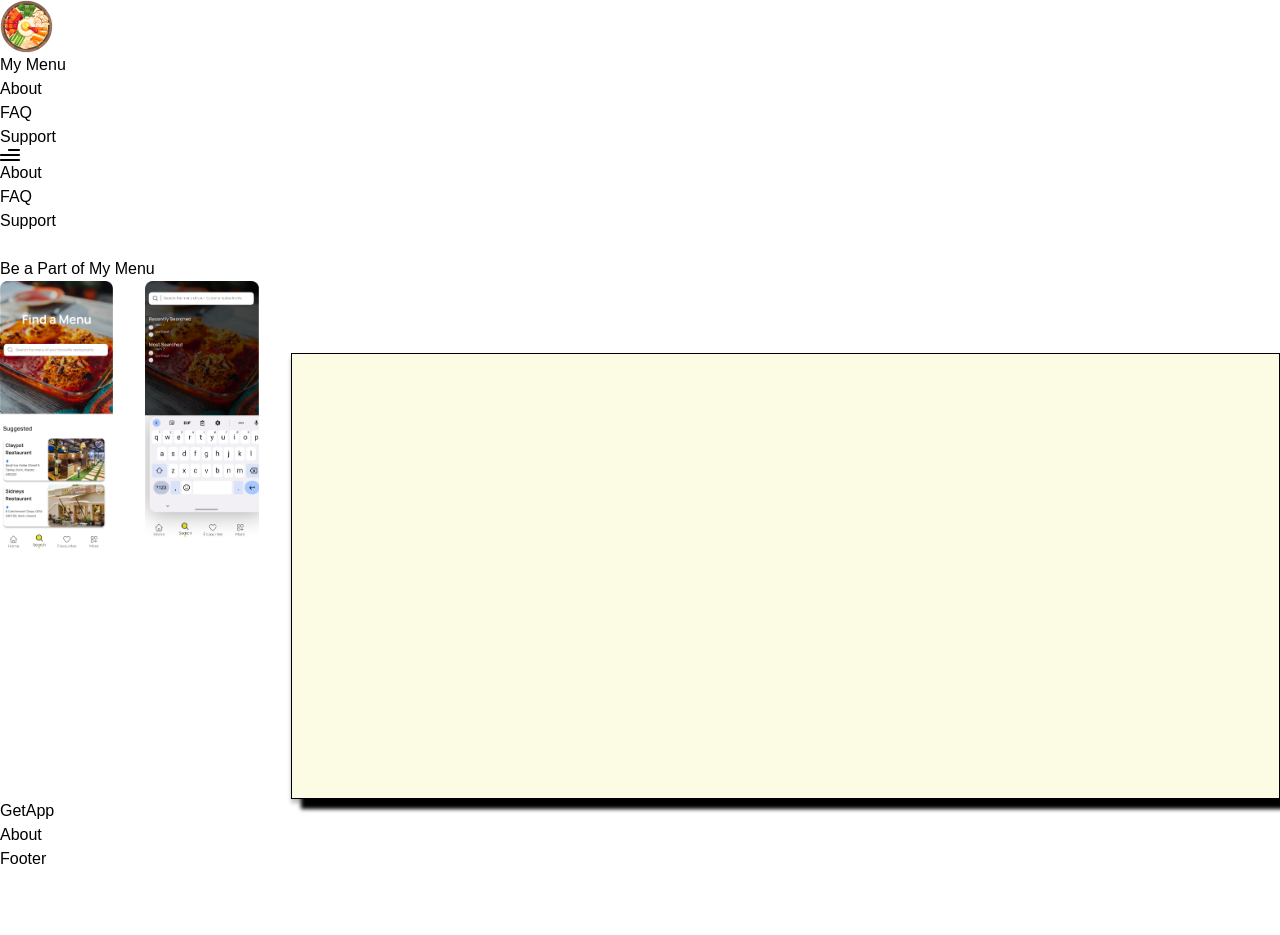
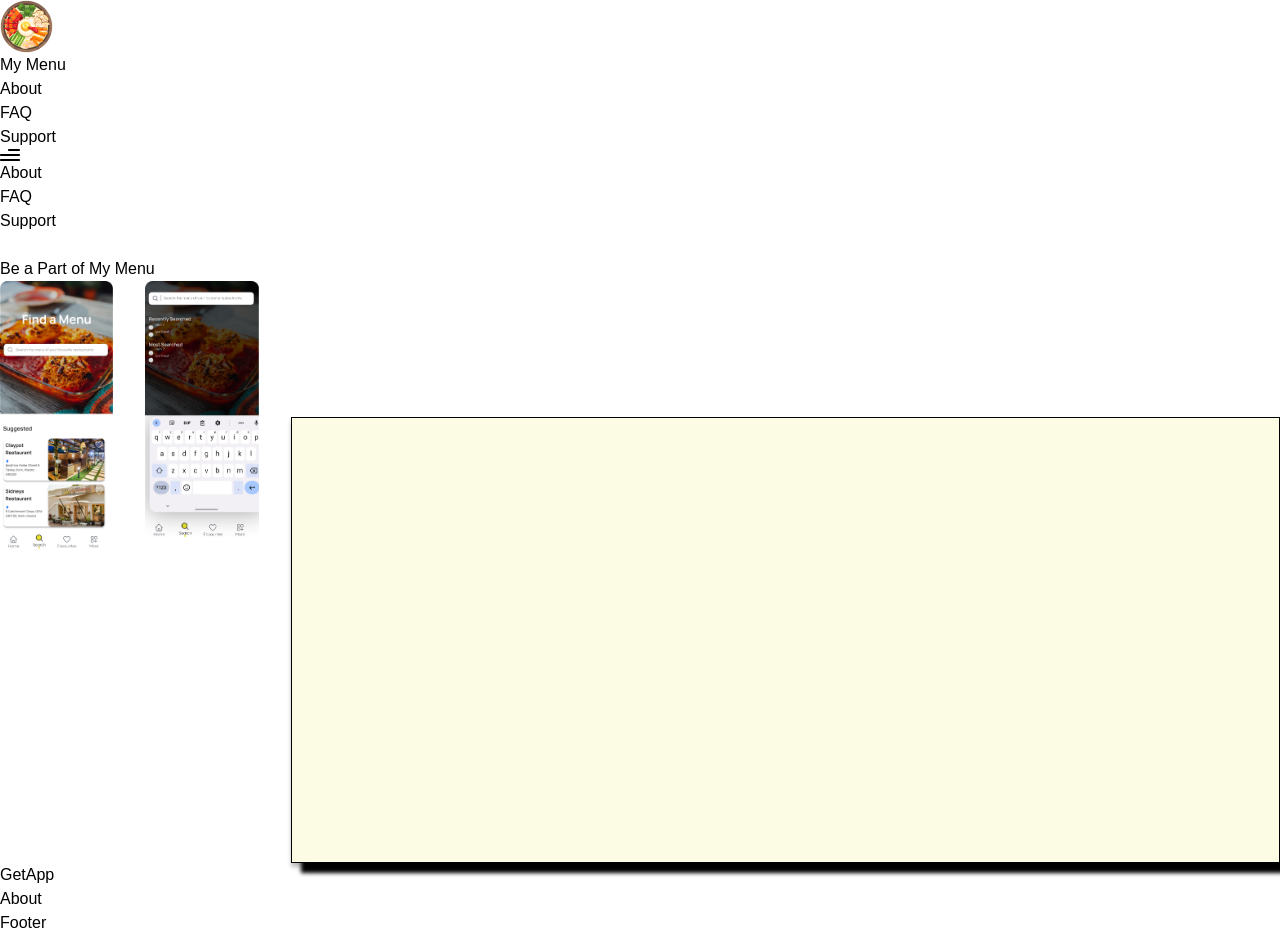
Before and after one commit to sefeoluwa/menu-app, a React (Vite) app: page / in a window 1280 px wide. Before the commit the page ends 871 px from the top, so only its background shows below. Built offline with nearby package versions, Linux system fonts and the light colour scheme.

Commit message:
edits for box margin

```diff
--- a/src/index.css
+++ b/src/index.css
@@ -25,5 +25,5 @@
     border: 1px solid #000;
     background: #FCFBE4;
     box-shadow: 0px 4px 4px 0px rgba(0, 0, 0, 0.25), 10px 10px 4px 0px #000;
-    margin-top: 9vh;
+    margin-top: 17vh;
   }
```
